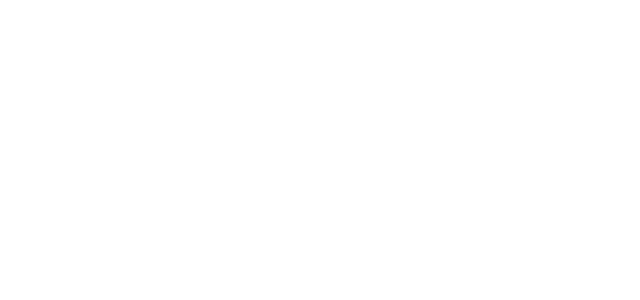
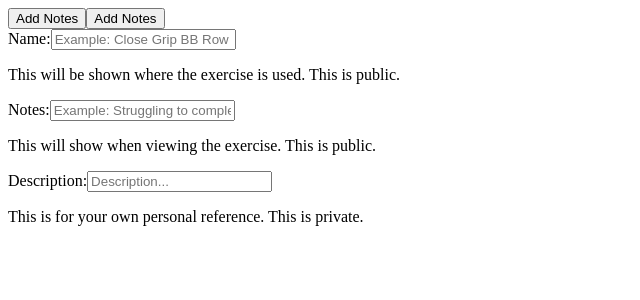
Before and after one commit to callmeshades/Lifestyle-Fitness-Application, a Vue app: page / in a window 1280 px wide. Shown: the top 300 px of the page, without its empty margins (0-640 px from the left). Built offline with nearby package versions, Linux system fonts and the light colour scheme; the HTML template or start-up script is replaced by a standard one.

Commit message:
Edit Exercise Changes

```diff
--- /dev/null
+++ b/src/components/exercises/edit-exercise/EditExerciseContainer.vue
@@ -0,0 +1,30 @@
+<template>
+    <div>
+        <EditExercise
+            :exercise-details="exerciseDetails"
+        />
+    </div>
+</template>
+
+<script>
+import EditExercise from './components/EditExercise';
+export default {
+    name: 'EditExerciseContainer',
+    components: {EditExercise},
+    data() {
+        return {
+            exerciseDetails: {
+                name: '',
+                notes: '',
+                description: '',
+                images: [],
+                videos: []
+            }
+        }
+    }
+}
+</script>
+
+<style>
+
+</style>
--- /dev/null
+++ b/src/components/exercises/edit-exercise/components/EditExercise.vue
@@ -0,0 +1,22 @@
+<template>
+    <div>
+        <div class="d-flex">
+            <button class="btn btn-outline-secondary btn-sm">Add Notes</button>
+            <button class="btn btn-outline-secondary btn-sm">Add Notes</button>
+        </div>
+        <ExerciseForm :exercise-details="exerciseDetails" />
+    </div>
+</template>
+
+<script>
+import ExerciseForm from './ExerciseForm';
+export default {
+    name: 'EditExercise',
+    components: {ExerciseForm},
+    props: { exerciseDetails: Object }
+}
+</script>
+
+<style>
+
+</style>
--- /dev/null
+++ b/src/components/exercises/edit-exercise/components/ExerciseForm.vue
@@ -0,0 +1,31 @@
+<template>
+    <form>
+        <div class="form-group">
+            <label>Name:</label>
+            <input type="text" v-model="exerciseDetails.name" class="form-control" placeholder="Example: Close Grip BB Row" required>
+            <p class="small">This will be shown where the exercise is used. This is public.</p>
+        </div>
+        <div class="form-group">
+            <label>Notes:</label>
+            <input type="text" v-model="exerciseDetails.notes" class="form-control" placeholder="Example: Struggling to complete a set? Try half reps!">
+            <p class="small">This will show when viewing the exercise. This is public.</p>
+        </div>
+        <div class="form-group">
+            <label>Description:</label>
+            <input type="text" v-model="exerciseDetails.description" class="form-control" placeholder="Description...">
+            <p class="small">This is for your own personal reference. This is private.</p>
+        </div>
+
+    </form>
+</template>
+
+<script>
+export default {
+    name: 'ExerciseForm',
+    props: {exerciseDetails: Object}
+}
+</script>
+
+<style>
+
+</style>
--- a/src/router/index.js
+++ b/src/router/index.js
@@ -1,6 +1,7 @@
 import Vue from 'vue'
 import VueRouter from 'vue-router'
 import Login from '../views/Login.vue'
+import EditExerciseContainer from "../components/exercises/edit-exercise/EditExerciseContainer";
 
 Vue.use(VueRouter)
 
@@ -9,6 +10,11 @@
     path: '/login',
     name: 'Login',
     component: Login
+  },
+  {
+    path: '/',
+    name: 'Test',
+    component: EditExerciseContainer
   }
 ]
 
```
Also changed, not shown: src/components/exercises/edit-exercise/EditExercise.vue (deleted, +0 -24 lines), src/components/exercises/edit-exercise/components/inputs/ImageInput.vue (added, +13 -0 lines).
